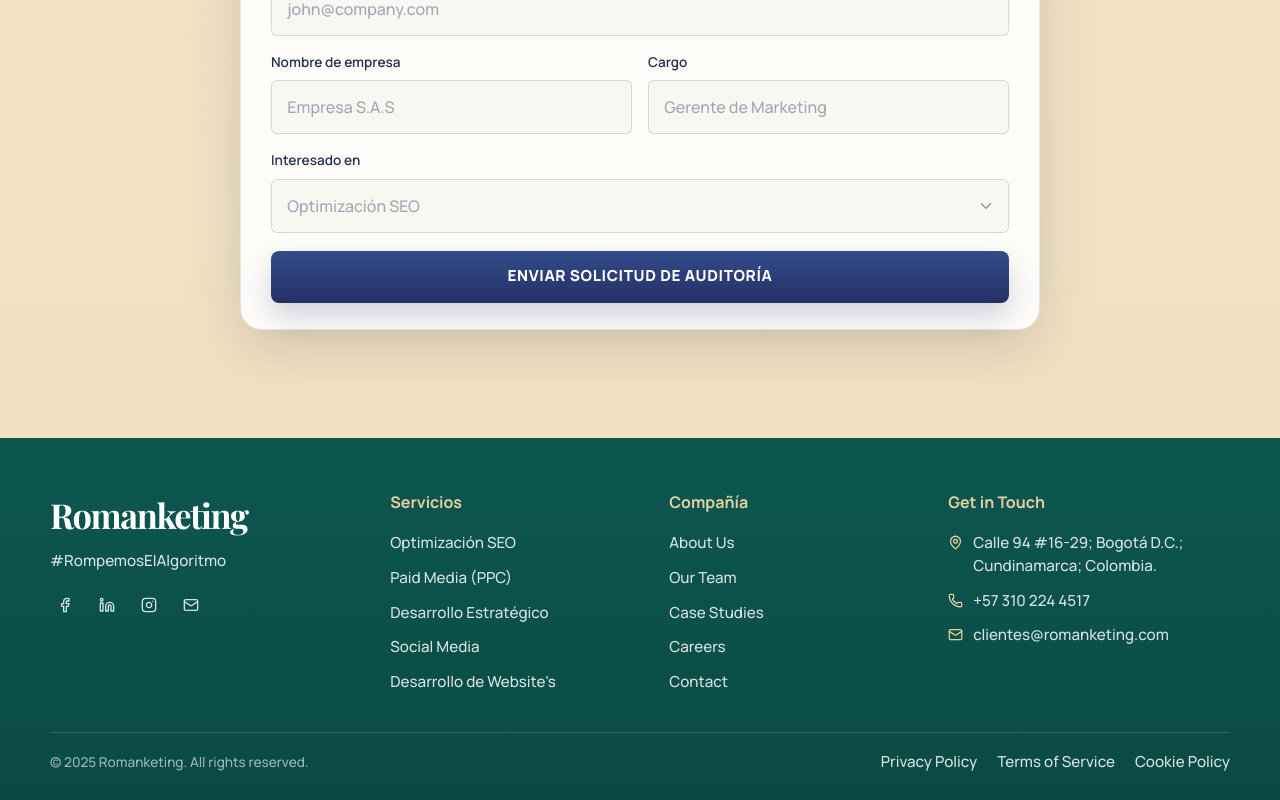
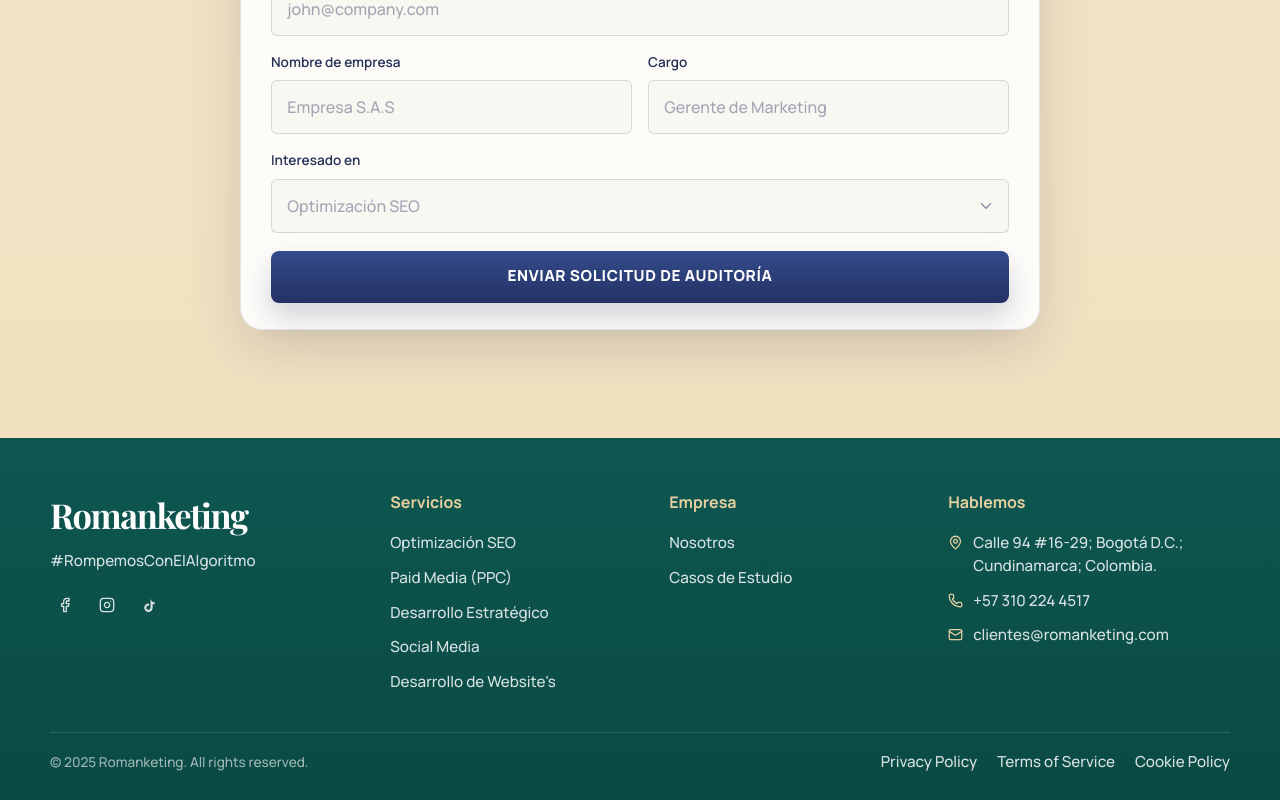
Before and after one commit to legldev/romanketing, a React (Vite) app: page / in a window 1280 px wide. Shown: the part 3036-3836 px from the top of the page. Built offline with nearby package versions, Linux system fonts and the light colour scheme; a web font is replaced by a local one.

Commit message:
Update footer content and social links

```diff
--- a/src/App.jsx
+++ b/src/App.jsx
@@ -6,7 +6,6 @@ import {
   Facebook,
   Globe,
   Instagram,
-  Linkedin,
   Mail,
   MapPin,
   Menu,
@@ -93,10 +92,31 @@ const footerServices = [
   "Desarrollo de Website's"
 ];
 
-const footerCompany = ["About Us", "Our Team", "Case Studies", "Careers", "Contact"];
+const footerCompany = [
+  { label: "Nosotros", href: "#about" },
+  { label: "Casos de Estudio", href: "#case-studies" }
+];
 
 function Logo() {
   return <span className="brand-mark">Romanketing</span>;
+}
+
+function TikTokIcon(props) {
+  return (
+    <svg
+      aria-hidden="true"
+      fill="none"
+      height="16"
+      viewBox="0 0 24 24"
+      width="16"
+      {...props}
+    >
+      <path
+        d="M14.5 3c.4 1.9 1.7 3.6 3.5 4.4a6.7 6.7 0 0 0 2.5.6v3.1a9.5 9.5 0 0 1-3-.7v5.8a6.3 6.3 0 1 1-6.3-6.3c.4 0 .8 0 1.1.1v3.2a3.1 3.1 0 1 0 2 3V3h.2Z"
+        fill="currentColor"
+      />
+    </svg>
+  );
 }
 
 function AuditForm({ title, description, buttonLabel, compact = false }) {
@@ -298,19 +318,31 @@ function App() {
         <div className="container footer-grid">
           <div className="footer-brand">
             <Logo />
-            <p>#RompemosElAlgoritmo</p>
+            <p>#RompemosConElAlgoritmo</p>
             <div className="social-links" aria-label="Redes sociales">
-              <a href="https://facebook.com" aria-label="Facebook">
+              <a
+                href="https://www.facebook.com/profile.php?id=61581816820600"
+                aria-label="Facebook"
+                rel="noreferrer"
+                target="_blank"
+              >
                 <Facebook size={16} />
               </a>
-              <a href="https://linkedin.com" aria-label="LinkedIn">
-                <Linkedin size={16} />
-              </a>
-              <a href="https://instagram.com" aria-label="Instagram">
+              <a
+                href="https://www.instagram.com/somos.romanketing/"
+                aria-label="Instagram"
+                rel="noreferrer"
+                target="_blank"
+              >
                 <Instagram size={16} />
               </a>
-              <a href="mailto:clientes@romanketing.com" aria-label="Email">
-                <Mail size={16} />
+              <a
+                href="https://www.tiktok.com/@somos.romanketing"
+                aria-label="TikTok"
+                rel="noreferrer"
+                target="_blank"
+              >
+                <TikTokIcon />
               </a>
             </div>
           </div>
@@ -327,18 +359,18 @@ function App() {
           </div>
 
           <div>
-            <h4>Compañía</h4>
+            <h4>Empresa</h4>
             <ul>
               {footerCompany.map((item) => (
-                <li key={item}>
-                  <a href="#top">{item}</a>
+                <li key={item.label}>
+                  <a href={item.href}>{item.label}</a>
                 </li>
               ))}
             </ul>
           </div>
 
           <div>
-            <h4>Get in Touch</h4>
+            <h4>Hablemos</h4>
             <ul className="contact-list">
               <li>
                 <MapPin size={15} />
```
